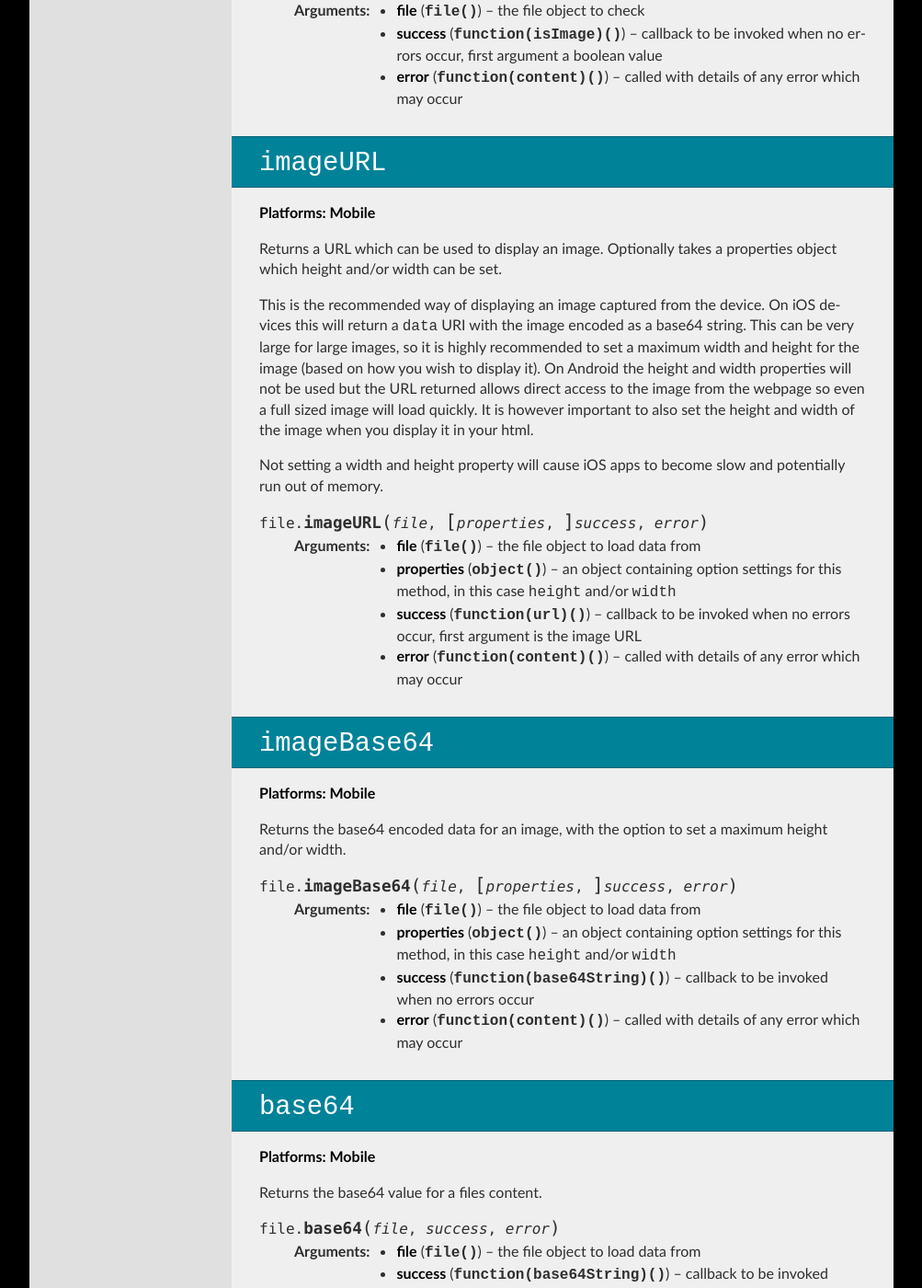
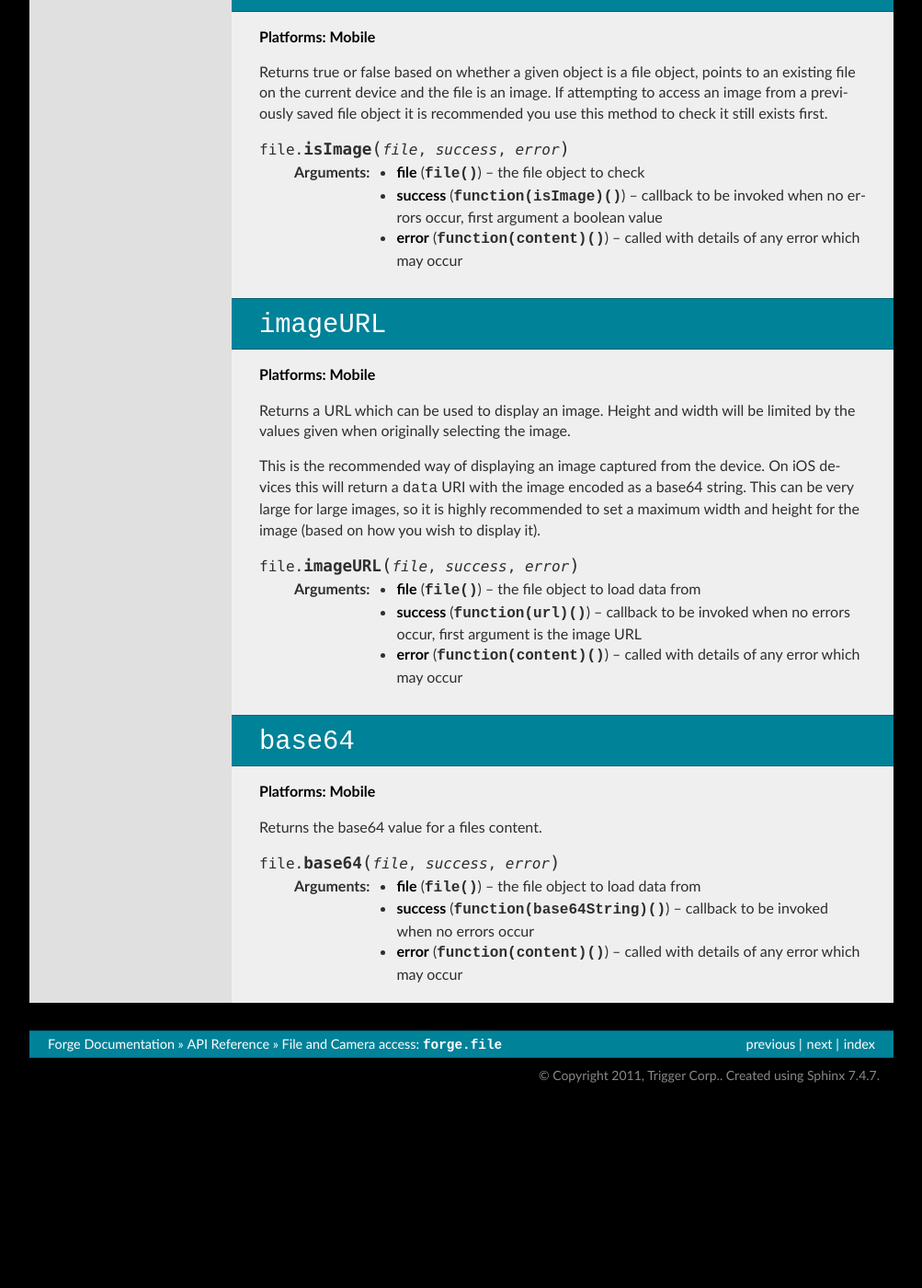
Before and after one commit to trigger-corp/Forge-Documentation, a Sphinx documentation site: the page built from source/api/file.rst, in a window 1280 px wide and 1400 px high, scrolled down 1470 px. Shown: the whole window at 92% size, without its empty margins (138-1141 px from the left). Built offline with Sphinx 7.4.7, drawn with Linux system fonts in a browser that asks for light colours; after the commit the page ends 2677 px from its top, so only the background shows below that; some of the changed text lies outside the part shown.

Commit message:
Update file api docs.

```diff
--- a/source/api/file.rst
+++ b/source/api/file.rst
@@ -25,10 +26,13 @@ Notes
 
 Returns a file object for a image selected by the user from their phone gallery or (if possible on the device) taken using their camera. If an image is taken using their camera it will be saved in the default photo album on the device.
 
+Images will be stored at their full resolution but resized when displayed or uploaded using the height and width parameters given as the maximum size. Not setting a width and height property can cause apps to become slow and potentially run out of memory.
+
 Returned files will be accessible to the app as long as they exist on the device.
 
-.. js:function:: file.getImage(success, error)
+.. js:function:: file.getImage([params, ]success, error)
 
+    :param object params: object optionally containing a height and or width parameter which images will be resized to ensure they are no larger than.
     :param function(file) success: callback to be invoked when no errors occur (argument is the returned file)
     :param function(content) error: called with details of any error which may occur
 
@@ -60,30 +64,14 @@ Returns true or false based on whether a given object is a file object, points t
 ~~~~~~~~~~~~~~~~~~~~~~~~~~~~~~~~~~~~~~~~~~~~~~~~~~~~~~~~~~~~~~~~~~~~~~~~~~~~~~~~
 **Platforms: Mobile**
 
-Returns a URL which can be used to display an image. Optionally takes a properties object which height and/or width can be set.
+Returns a URL which can be used to display an image. Height and width will be limited by the values given when originally selecting the image.
 
-This is the recommended way of displaying an image captured from the device. On iOS devices this will return a ``data`` URI with the image encoded as a base64 string. This can be very large for large images, so it is highly recommended to set a maximum width and height for the image (based on how you wish to display it). On Android the height and width properties will not be used but the URL returned allows direct access to the image from the webpage so even a full sized image will load quickly. It is however important to also set the height and width of the image when you display it in your html.
+This is the recommended way of displaying an image captured from the device. On iOS devices this will return a ``data`` URI with the image encoded as a base64 string. This can be very large for large images, so it is highly recommended to set a maximum width and height for the image (based on how you wish to display it).
 
-Not setting a width and height property will cause iOS apps to become slow and potentially run out of memory.
-
-.. js:function:: file.imageURL(file,[ properties,] success, error)
+.. js:function:: file.imageURL(file, success, error)
 
     :param file file: the file object to load data from
-    :param object properties: an object containing option settings for this method, in this case ``height`` and/or ``width``
     :param function(url) success: callback to be invoked when no errors occur, first argument is the image URL
-    :param function(content) error: called with details of any error which may occur
-
-``imageBase64``
-~~~~~~~~~~~~~~~~~~~~~~~~~~~~~~~~~~~~~~~~~~~~~~~~~~~~~~~~~~~~~~~~~~~~~~~~~~~~~~~~
-**Platforms: Mobile**
-
-Returns the base64 encoded data for an image, with the option to set a maximum height and/or width.
-
-.. js:function:: file.imageBase64(file,[ properties,] success, error)
-
-    :param file file: the file object to load data from
-    :param object properties: an object containing option settings for this method, in this case ``height`` and/or ``width``
-    :param function(base64String) success: callback to be invoked when no errors occur
     :param function(content) error: called with details of any error which may occur
 
 ``base64``
```
Also changed, not shown: other parts of source/api/file.rst (+1 -0 lines).
